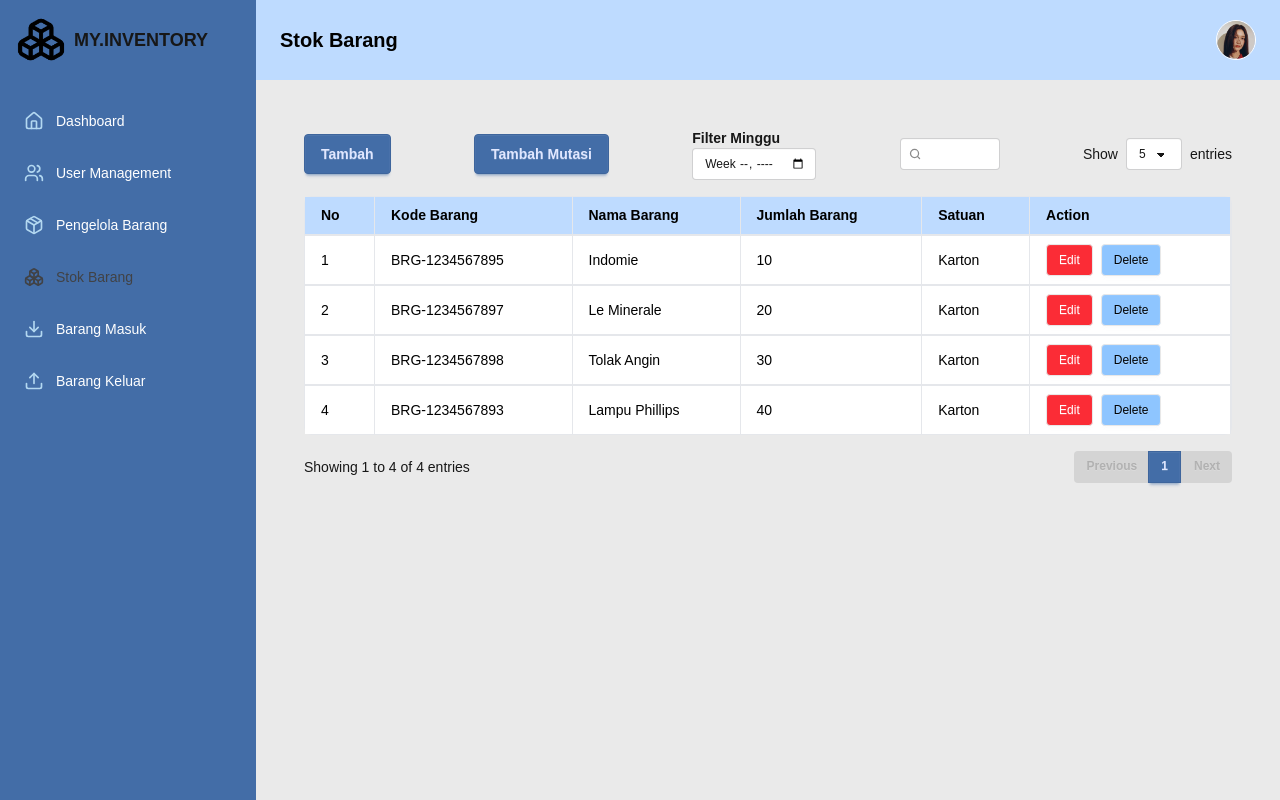
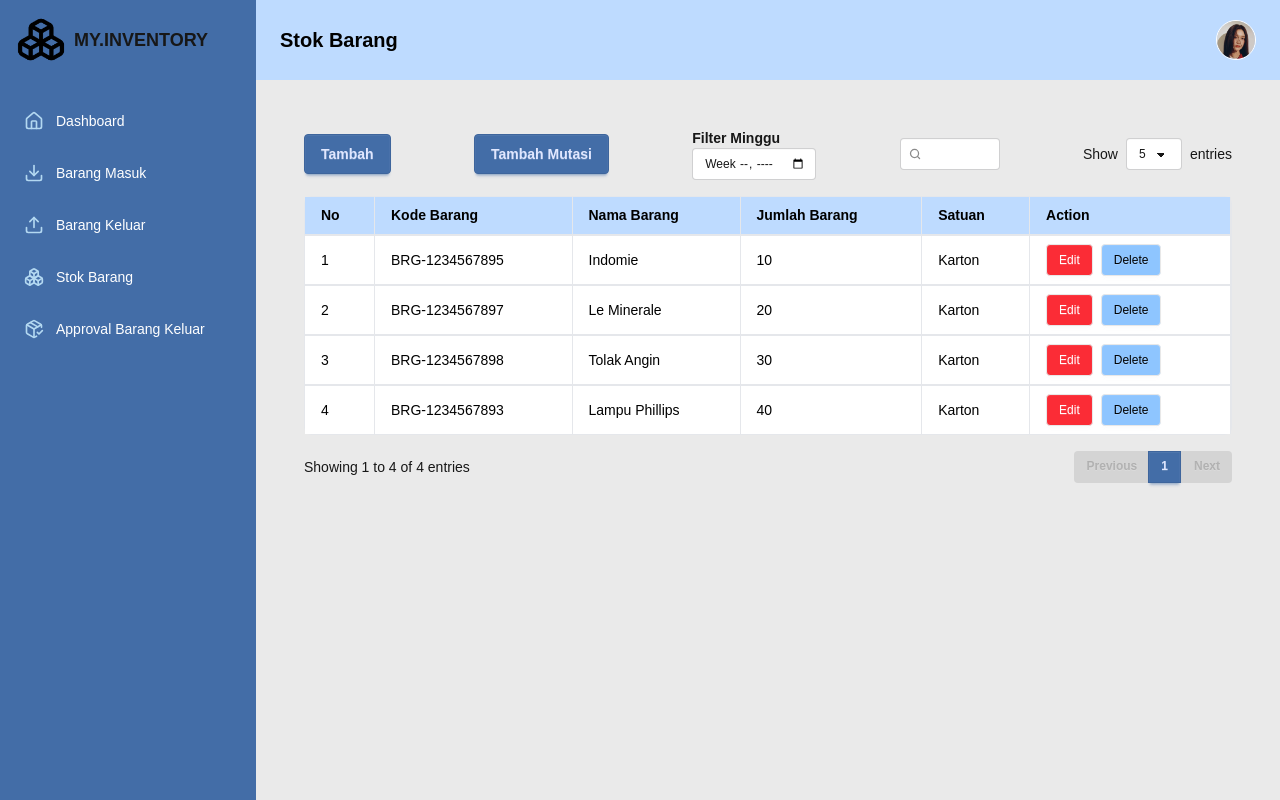
Before and after one commit to FarisAnugrah/inventory-frontend, a Next.js app: page /stok/admin in a window 1280 px wide. Built offline with nearby package versions, Linux system fonts and the light colour scheme.

Commit message:
edit layout

```diff
--- a/src/providers/LayoutProvider.jsx
+++ b/src/providers/LayoutProvider.jsx
@@ -78,30 +78,24 @@ export default function LayoutProvider({ children }) {
       {
         icon: <Home size={20} />,
         label: "Dashboard",
-        href: "/dashboard/admin",
+        href: "/dashboard/manager",
       },
-      {
-        icon: <Users size={20} />,
-        label: "User Management",
-        href: "/pengelola-pengguna",
-      },
-      {
-        icon: <Package size={20} />,
-        label: "Pengelola Barang",
-        href: "/pengelola-kategori",
-      },
-      { icon: <Boxes size={20} />, label: "Stok Barang", href: "/stok/admin" },
       {
         icon: <Download size={20} />,
         label: "Barang Masuk",
-        href: "/barangMasuk/admin",
+        href: "/laporanBarangMasuk",
       },
       {
         icon: <Upload size={20} />,
         label: "Barang Keluar",
-        href: "/barangKeluar/admin",
+        href: "/laporanBarangKeluar",
       },
-
+      { icon: <Boxes size={20} />, label: "Stok Barang", href: "/stok/manager" },
+      {
+        icon: <PackageCheck size={20} />,
+        label: "Approval Barang Keluar",
+        href: "/menyetujui-barang",
+      },
     ],
   };
 
```
